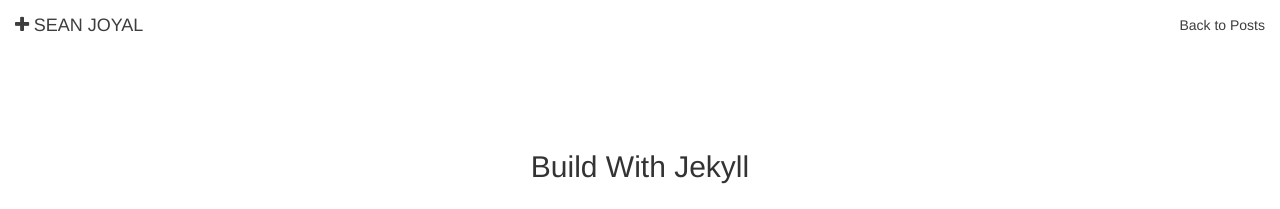
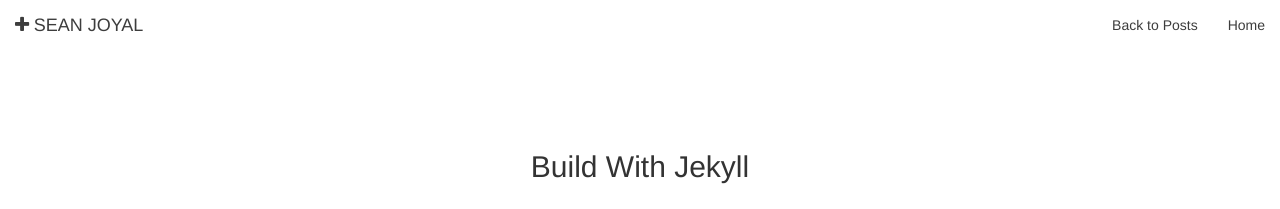
Before and after one commit to sjoyal/sjoyal.github.io, a Jekyll site: the page built from _posts/2015-06-22-Build_with_Jekyll.md, in a window 1280 px wide. Shown: the top 209 px of the page. Built offline with Jekyll 4.4.1, drawn with Linux system fonts in a browser that asks for light colours; nearby versions of some CDN libraries.

Commit message:
updated layouts for new return links

```diff
--- a/_layouts/archive.html
+++ b/_layouts/archive.html
@@ -24,7 +24,6 @@
             <div>
               <ul class="nav navbar-nav navbar-right">
                 <li class="main-buttons"><a href="http://sjoyal.github.io">Home</a></li>
-                <li class="main-buttons"><a href="http://sjoyal.github.io/archive">Back to Posts</a></li>
               </ul>
             </div><!-- /.navbar-collapse -->
           </div><!-- /.container-fluid -->
--- a/_layouts/post.html
+++ b/_layouts/post.html
@@ -23,7 +23,8 @@
             <!-- Collect the nav links, forms, and other content for toggling -->
             <div>
               <ul class="nav navbar-nav navbar-right">
-                <li class="main-buttons"><a href="http://sjoyal.github.io">Back to Posts</a></li>
+                <li class="main-buttons"><a href="http://sjoyal.github.io/archive">Back to Posts</a></li>
+                <li class="main-buttons"><a href="http://sjoyal.github.io">Home</a></li>
               </ul>
             </div><!-- /.navbar-collapse -->
           </div><!-- /.container-fluid -->
```
